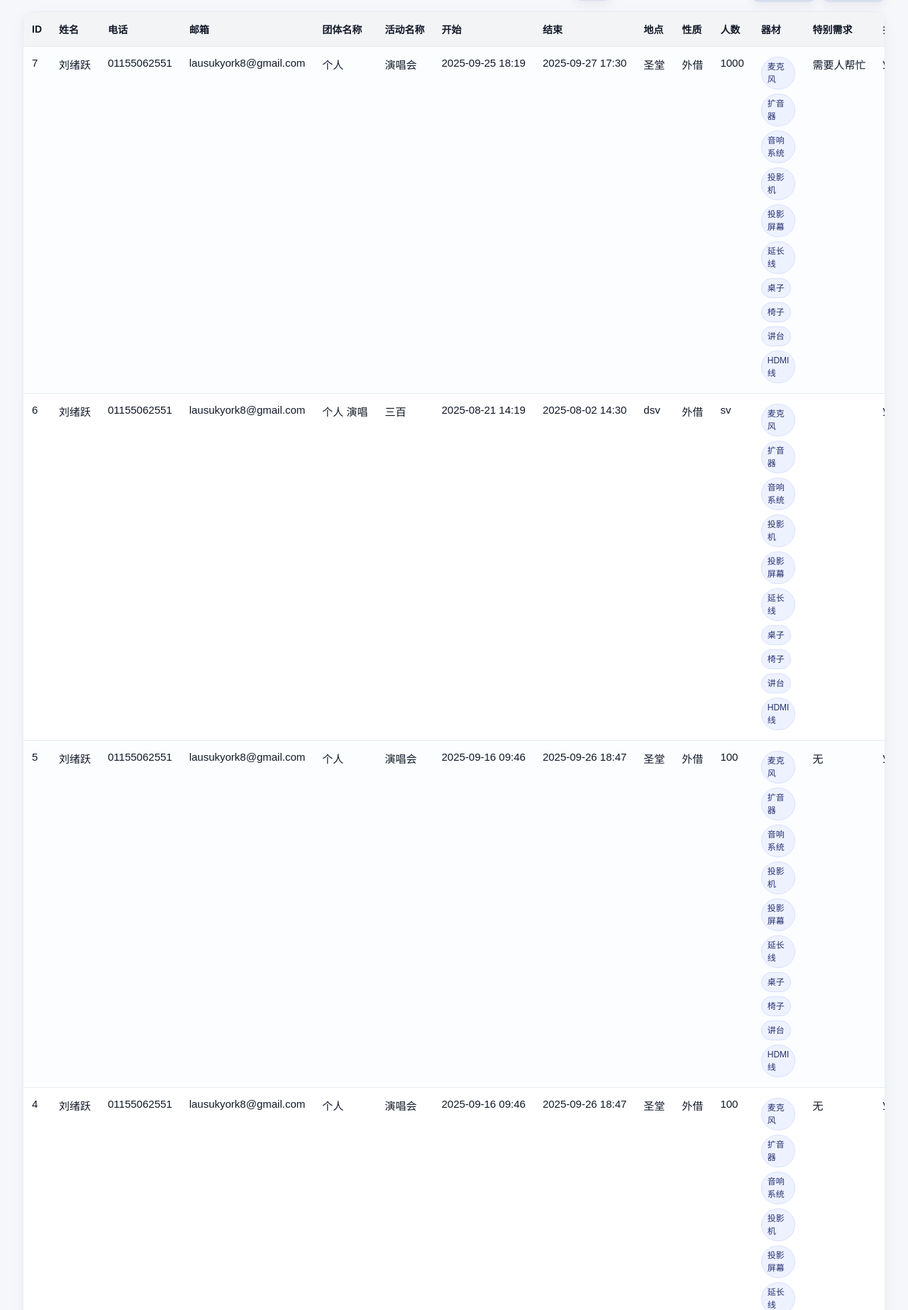
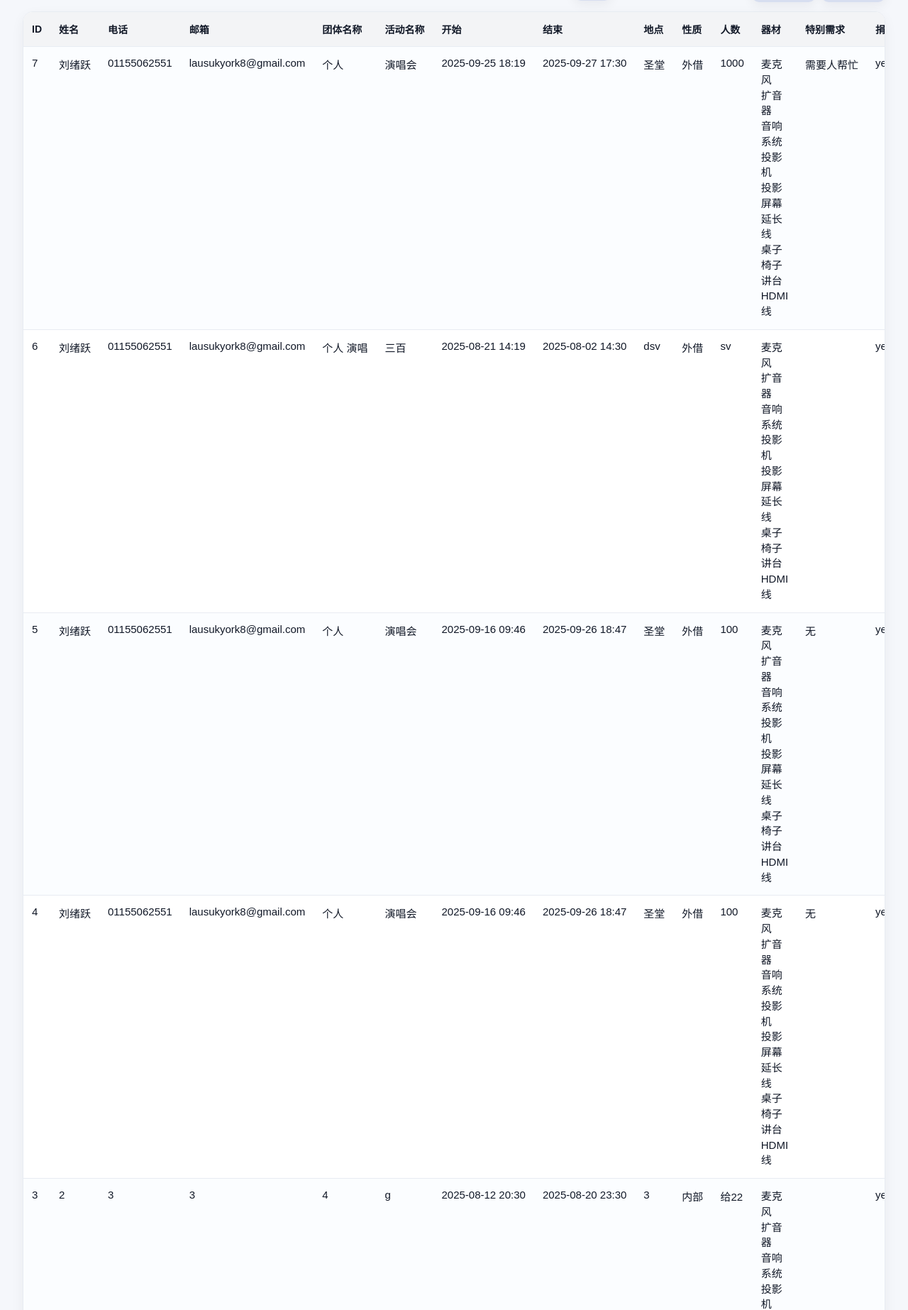
Before and after one commit to xuyue-it/masland, a Flask app: page /admin in a window 1280 px wide. Shown: the part 74-1920 px from the top of the page at 71% size. Run offline with Flask 3, Linux system fonts and the light colour scheme; the visitor is signed in with stand-in values (Sample User, id 1); data comes from the database, SQL or seed files in the repository.

Commit message:
admin: equipment as one-line items; submit: add success page with status reminder and back-to-home

```diff
--- a/templates/admin.html
+++ b/templates/admin.html
@@ -4,7 +4,6 @@
 <meta charset="UTF-8">
 <title>管理审核 - 福源堂器材外借</title>
 
-<!-- ✅ 强制禁用缓存，防止回退或刷新后看到旧页面 -->
 <meta http-equiv="Cache-Control" content="no-store, no-cache, must-revalidate, max-age=0"/>
 <meta http-equiv="Pragma" content="no-cache"/>
 <meta http-equiv="Expires" content="0"/>
@@ -46,14 +45,10 @@
   tbody tr:nth-child(odd){ background:#fbfdff; }
   tbody tr:hover{ background:#f8fafc; }
 
-  /* ✅ 器材列：使用 chip 标签，自动换行、对齐 */
-  .td-equipment { white-space: normal; max-width: 320px; line-height: 1.5; }
-  .equip-chips{ display:flex; flex-wrap:wrap; gap:6px; }
-  .chip{
-    display:inline-flex; align-items:center; gap:6px;
-    padding:4px 8px; border-radius:999px; font-size:12px; background:#eef2ff; color:#27316f; border:1px solid #d9e0ff;
-  }
-  .chip b{ font-weight:900; }
+  /* ✅ 器材列：一行一个 */
+  .td-equipment { white-space: normal; max-width: 360px; line-height: 1.45; }
+  .equip-lines{ display:block; }
+  .equip-line{ display:block; }
 
   .badge { display:inline-block; padding:4px 10px; border-radius:999px; font-size:12px; border:1px solid transparent; }
   .badge-pending { background:#fff7e6; border-color:#ffcc80; }
@@ -87,15 +82,11 @@
     <div class="topbar">
       <h1>管理审核</h1>
       <div class="topbar-actions">
-        <!-- ✅ 一键强制刷新，带时间戳，避开缓存/CDN -->
         <button type="button" onclick="hardReload()">刷新</button>
-
-        <!-- ✅ 自动刷新控制（默认开，每 30 秒刷新一次） -->
         <label class="autorefresh">
           <input type="checkbox" id="autoRefreshToggle" checked>
           自动刷新（30 秒）
         </label>
-
         <a href="/" target="_self">返回首页</a>
         <a href="/logout" target="_self">退出登录</a>
       </div>
@@ -127,7 +118,7 @@
             <td>{{ s[11] }}</td>
             <td>{{ s[12] }}</td>
 
-            <!-- 原始内容先保留（以防没有 JS 也可读），稍后用 JS 转 chip -->
+            <!-- 原始器材文本，JS 会美化为一行一条 -->
             <td class="td-equipment raw-equip">
               {{ (s[13] if s|length>13 else '') | default('', true) }}
             </td>
@@ -168,7 +159,6 @@
   </div>
 
 <script>
-/* ---------- 工具 ---------- */
 async function handleJsonResponse(resp) {
   const text = await resp.text();
   try { return JSON.parse(text); } catch (_) { return { success:false, message: text || '非JSON响应' }; }
@@ -197,7 +187,7 @@ function renderStatusCell(cell, id, status, review_comment){
   cell.innerHTML = `<span class="${cls}">${st}</span>${comment}${tipHTML}`;
 }
 
-/* ---------- 行状态回填：确保始终是数据库里的最终值 ---------- */
+/* ✅ 行状态回填 */
 function refreshRowStatus(id){
   fetch(`/api/submission/${id}`, { credentials: "same-origin" })
     .then(handleJsonResponse)
@@ -218,25 +208,26 @@ function hydrateAllRows(){
   });
 }
 
-/* ---------- ✅ 器材列美化：把“麦克风x2, 扩音器x1 ...”渲染为 chip ---------- */
+/* ✅ 器材列：一行一个（名称 与 “x数量”之间有空格） */
 function beautifyEquipment(){
   const cells = document.querySelectorAll('.raw-equip');
   cells.forEach(td=>{
     const raw = (td.textContent || '').trim();
     if (!raw){ td.innerHTML = ''; return; }
     const parts = raw.split(/[,，\n]+/).map(s=>s.trim()).filter(Boolean);
-    const chips = parts.map(p=>{
-      // 允许“名称x数量”或“名称x 数量”
+    const lines = parts.map(p=>{
       const m = p.match(/^(.+?)x\s*(\d+)$/i);
-      if (m){ return `<span class="chip"><span>${m[1]}</span><b>x${m[2]}</b></span>`; }
-      return `<span class="chip">${p}</span>`;
+      if (m){
+        return `<div class="equip-line">${m[1]} x${m[2]}</div>`;
+      }
+      return `<div class="equip-line">${p}</div>`;
     }).join('');
     td.classList.remove('raw-equip');
-    td.innerHTML = `<div class="equip-chips">${chips}</div>`;
+    td.innerHTML = `<div class="equip-lines">${lines}</div>`;
   });
 }
 
-/* ---------- 审核操作 ---------- */
+/* 审核与邮件与删除：保持你的原有逻辑 */
 function updateStatus(id, statusText) {
   const comment = document.getElementById(`comment-${id}`).value || "";
   if (!confirm(`确认将编号 ${id} 设置为「${statusText}」吗？`)) return;
@@ -254,7 +245,7 @@ function updateStatus(id, statusText) {
         alert(data.message || `更新失败（HTTP ${r.status})`);
         return;
       }
-      refreshRowStatus(id); // 以数据库值为准再拉一次
+      refreshRowStatus(id);
       setTip(id, `已更新为「${data.status}」 ${formatNow()}`);
     })
     .catch(err => {
@@ -263,7 +254,6 @@ function updateStatus(id, statusText) {
       alert("网络或服务器异常");
     });
 }
-
 function sendReviewEmail(id) {
   if (!confirm(`确认向该申请的邮箱发送当前审核结果和说明吗？`)) return;
   const btn = document.getElementById(`mailbtn-${id}`);
@@ -279,7 +269,6 @@ function sendReviewEmail(id) {
         return;
       }
       setTip(id, `${data.message}（${formatNow()}）`);
-      // 成功后保持禁用，避免重复 spam
     })
     .catch(err => {
       console.error(err);
@@ -288,7 +277,6 @@ function sendReviewEmail(id) {
       alert("网络或服务器异常");
     });
 }
-
 function deleteSubmission(id){
   if (!confirm(`确认删除编号 ${id} 这条记录吗？此操作不可撤销。`)) return;
   fetch(`/delete_submission/${id}`, { method: "POST", credentials: "same-origin" })
@@ -310,14 +298,14 @@ function deleteSubmission(id){
     });
 }
 
-/* ---------- ✅ 强制刷新（带时间戳，避开缓存） ---------- */
+/* 强制刷新（带时间戳） */
 function hardReload(){
   const url = new URL(window.location.href);
   url.searchParams.set('ts', Date.now().toString());
   window.location.replace(url.toString());
 }
 
-/* ---------- ✅ 自动刷新控制（默认 30s） ---------- */
+/* 自动刷新（30s） */
 let autoTimer = null;
 function startAutoRefresh(){
   stopAutoRefresh();
@@ -327,12 +315,11 @@ function stopAutoRefresh(){
   if (autoTimer){ clearInterval(autoTimer); autoTimer = null; }
 }
 
-/* ---------- 初始挂载 ---------- */
+/* 初始挂载 */
 document.addEventListener('DOMContentLoaded', ()=>{
-  beautifyEquipment();   // 器材列渲染为 chip
-  hydrateAllRows();      // 每行状态以数据库最终值为准
+  beautifyEquipment();
+  hydrateAllRows();
 
-  // 自动刷新默认开启
   const toggle = document.getElementById('autoRefreshToggle');
   if (toggle){
     if (toggle.checked) startAutoRefresh();
@@ -340,7 +327,7 @@ document.addEventListener('DOMContentLoaded', ()=>{
   }
 });
 
-/* ✅ 处理浏览器回退缓存（bfcache）：若来自缓存，强制刷新为最新页面 */
+/* 处理 bfcache：后退返回旧页时强刷 */
 window.addEventListener('pageshow', function (e) {
   if (e.persisted) { hardReload(); }
 });
```
